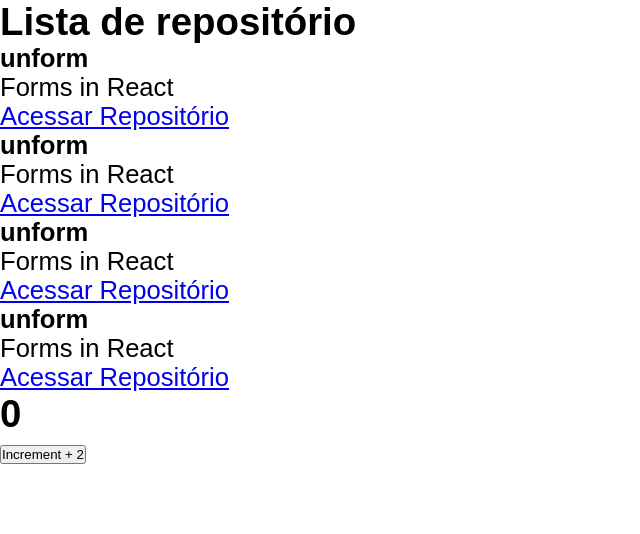
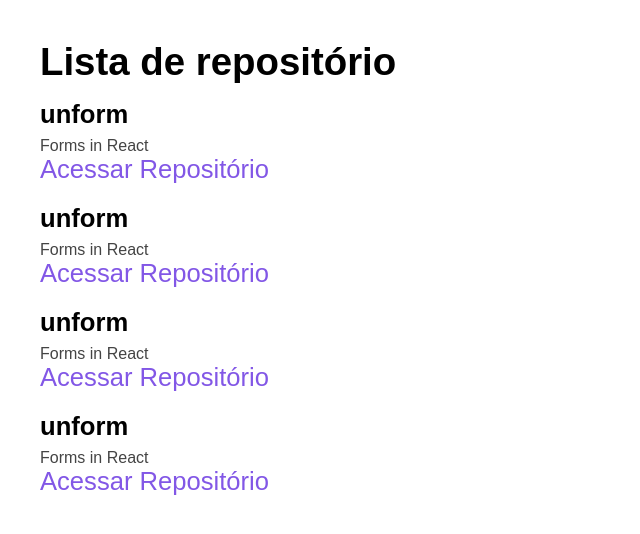
Before and after one commit to felipemimoura/01-Github-explorer, a React app: page / in a window 1280 px wide. Shown: the top 534 px of the page, without its empty margins (0-640 px from the left). Built offline with nearby package versions, Linux system fonts and the light colour scheme.

Commit message:
limpeza de arquivos nós códigos e estilos para os repositorios

```diff
--- a/src/App.jsx
+++ b/src/App.jsx
@@ -1,4 +1,4 @@
-import { Counter } from './components/Counter'
+
 import { RepositoryList } from './components/RepositoryList'
 import './style/global.scss'
 export function App(){
@@ -6,7 +6,7 @@
   return (
     <>
       <RepositoryList />
-      <Counter/>
+
     </>
   )
 }
--- a/src/components/Counter.jsx
+++ /dev/null
@@ -1,15 +0,0 @@
-import { useState } from 'react'
-
-export function Counter () {
-  const [counter, setCounter] = useState(0)
-
-  function handleIncrement (){
-    setCounter(counter + 1)
-  }
-  return(
-    <div>
-      <h2>{counter}</h2>
-      <button type="button" onClick={handleIncrement}>Increment + 2</button>
-    </div>
-  )
-}
--- a/src/components/RepositoryList.jsx
+++ b/src/components/RepositoryList.jsx
@@ -1,4 +1,5 @@
 import { RepositoryItem } from "./RepositoryItem"
+import '../style/repositories.scss'
 
 const repository = {
   name: 'unform',
--- /dev/null
+++ b/src/style/repositories.scss
@@ -0,0 +1,30 @@
+section.repository-list{
+  margin: 40px;
+
+  h1{
+    margin-bottom: 16px;
+  }
+
+  ul{
+    list-style: none;
+  }
+
+  li {
+    & + li {
+      margin-top: 20px;
+    }
+
+    p {
+      font-size: 16px;
+      color: #444;
+      margin-top: 8px;
+    }
+
+    a {
+      display: inline;
+      margin-top: 16px;
+      text-decoration: none;
+      color: #8257e6;
+    }
+  }
+}
```
